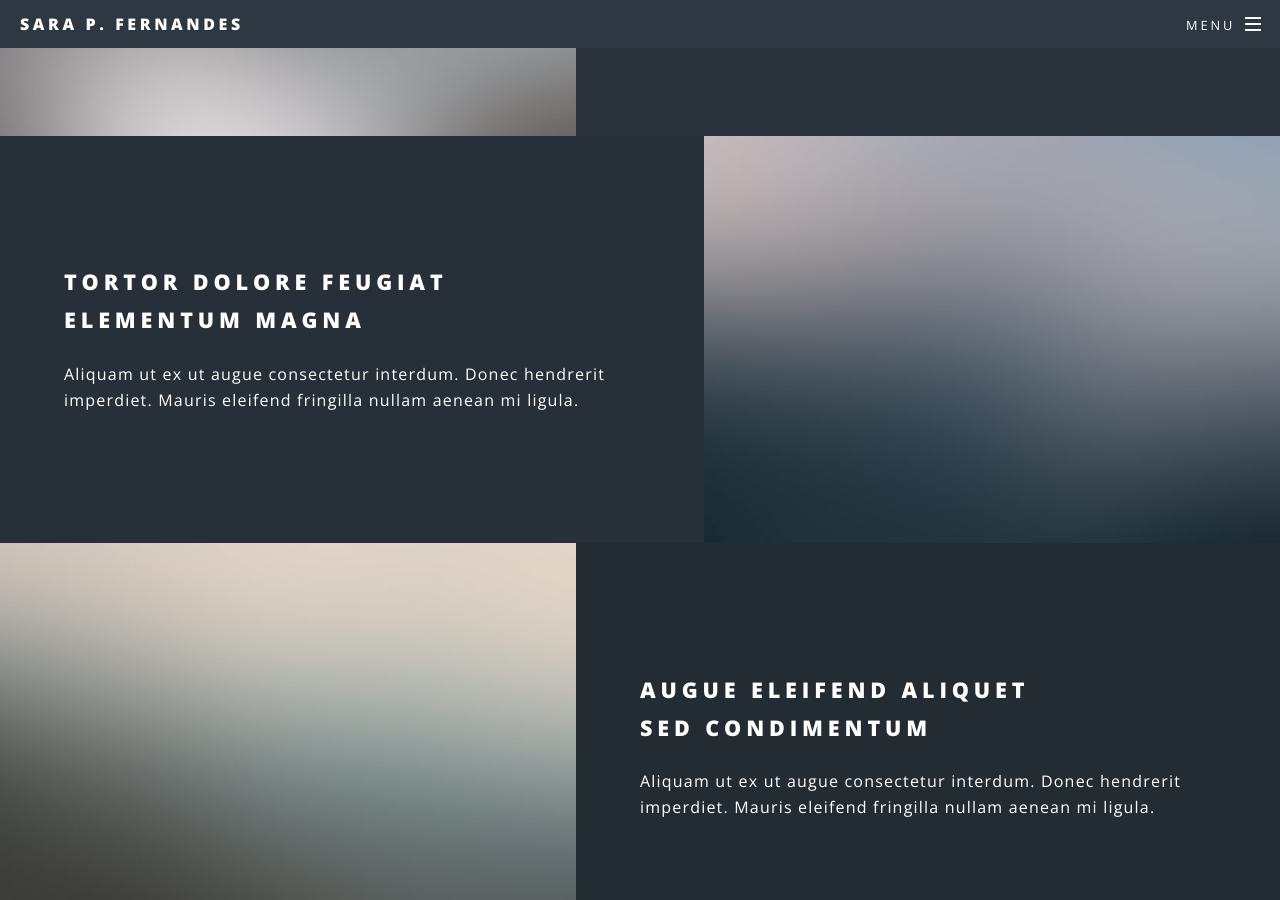
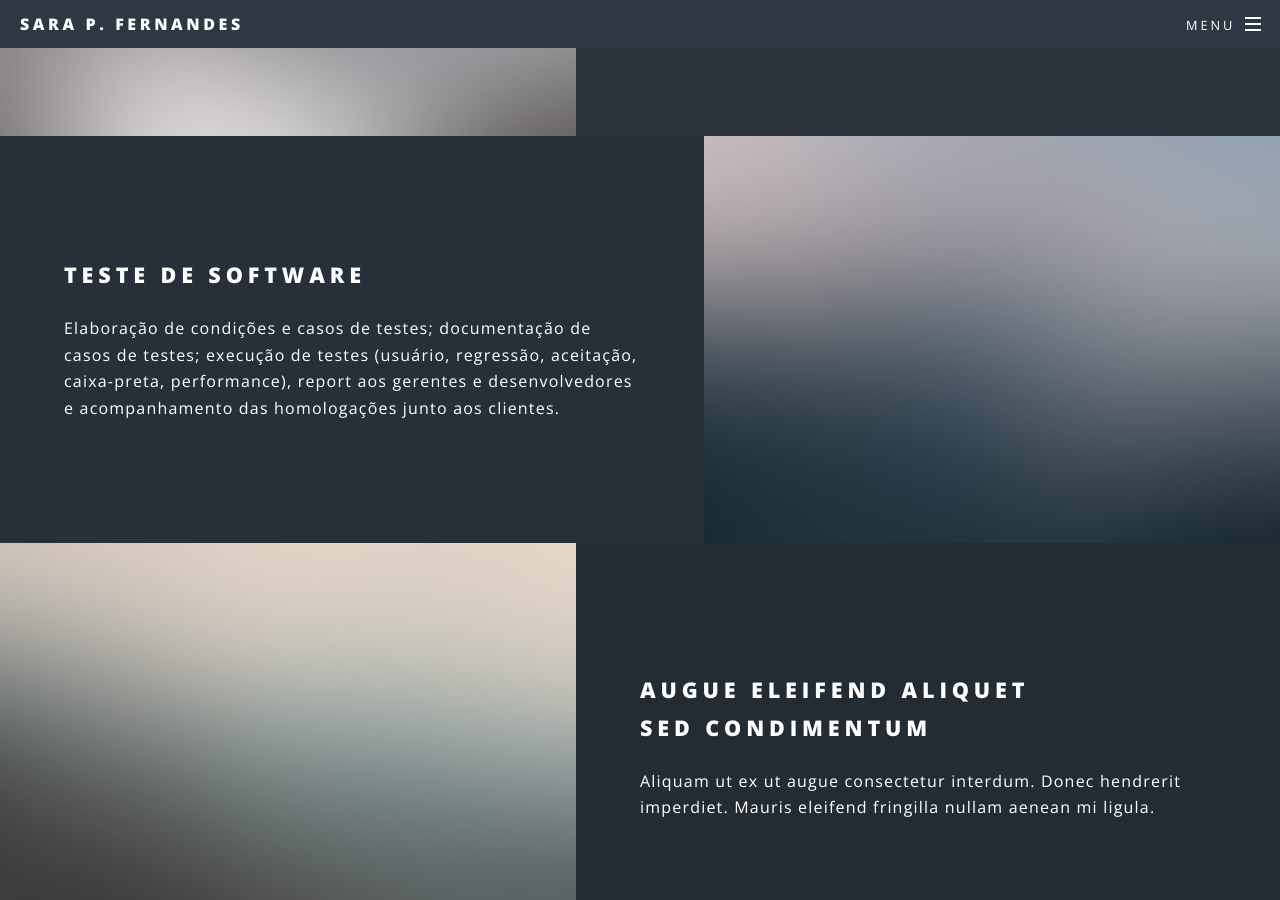
Before and after one commit to SaraFernandes/sarafernandes.github.io_sfdhgdfg, a Jekyll site: the page built from index.html, in a window 1280 px wide and 900 px high, scrolled down 1793 px. Built offline with Jekyll 4.4.1, drawn with Linux system fonts in a browser that asks for light colours.

```diff
--- a/index.html
+++ b/index.html
@@ -39,10 +39,8 @@
 						</section>
 						<section class="spotlight">
 							<div class="image"><img src="images/pic02.jpg" alt="" /></div><div class="content">
-								<h2>Tortor dolore feugiat<br />
-								elementum magna</h2>
-								<p>Aliquam ut ex ut augue consectetur interdum. Donec hendrerit imperdiet. Mauris eleifend fringilla nullam aenean mi ligula.</p>
-							</div>
+								<h2>Teste de Software<br/></h2>
+								<p>Elaboração de condições e casos de testes; documentação de casos de testes; execução de testes (usuário, regressão, aceitação, caixa-preta, performance), report aos gerentes e desenvolvedores e acompanhamento das homologações junto aos clientes.</p>							</div>
 						</section>
 						<section class="spotlight">
 							<div class="image"><img src="images/pic03.jpg" alt="" /></div><div class="content">
```
